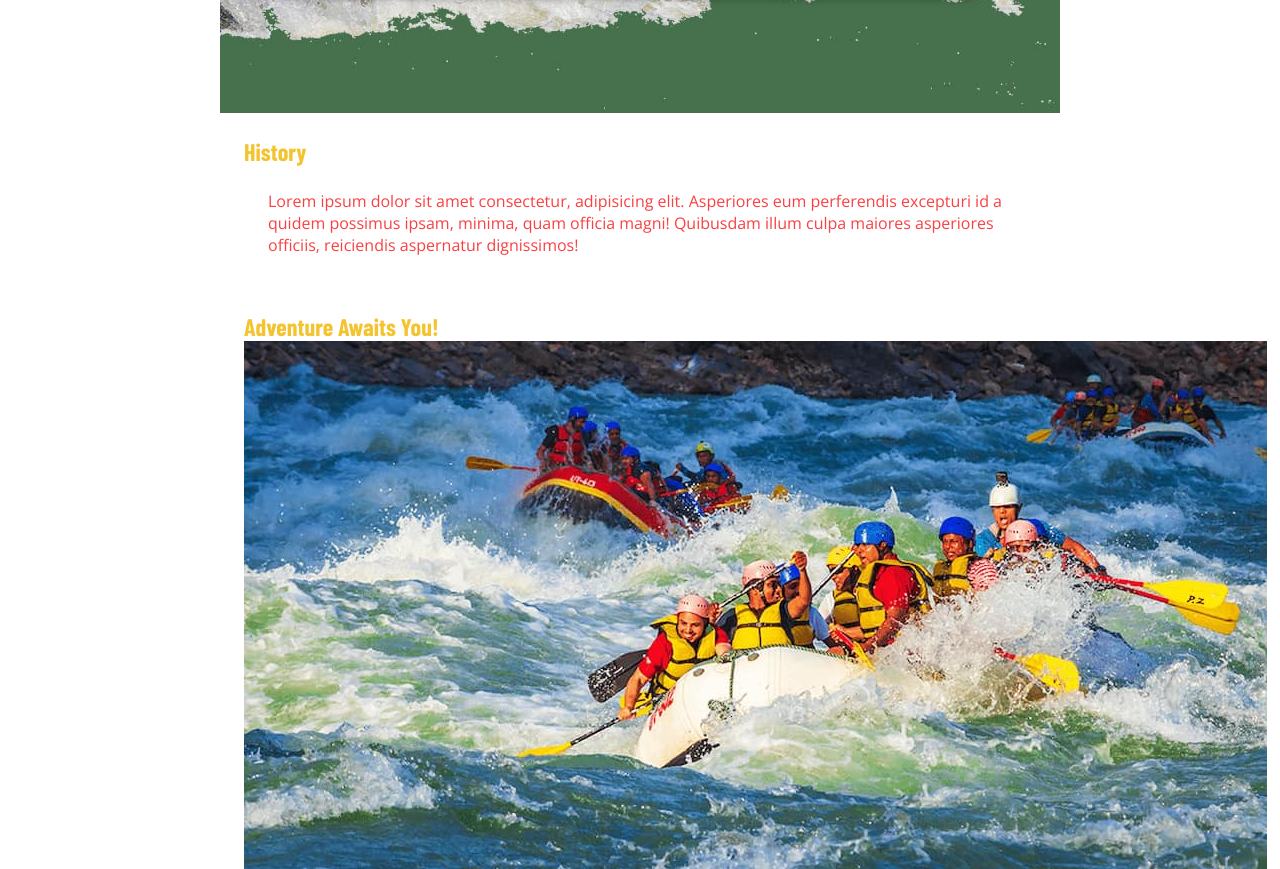
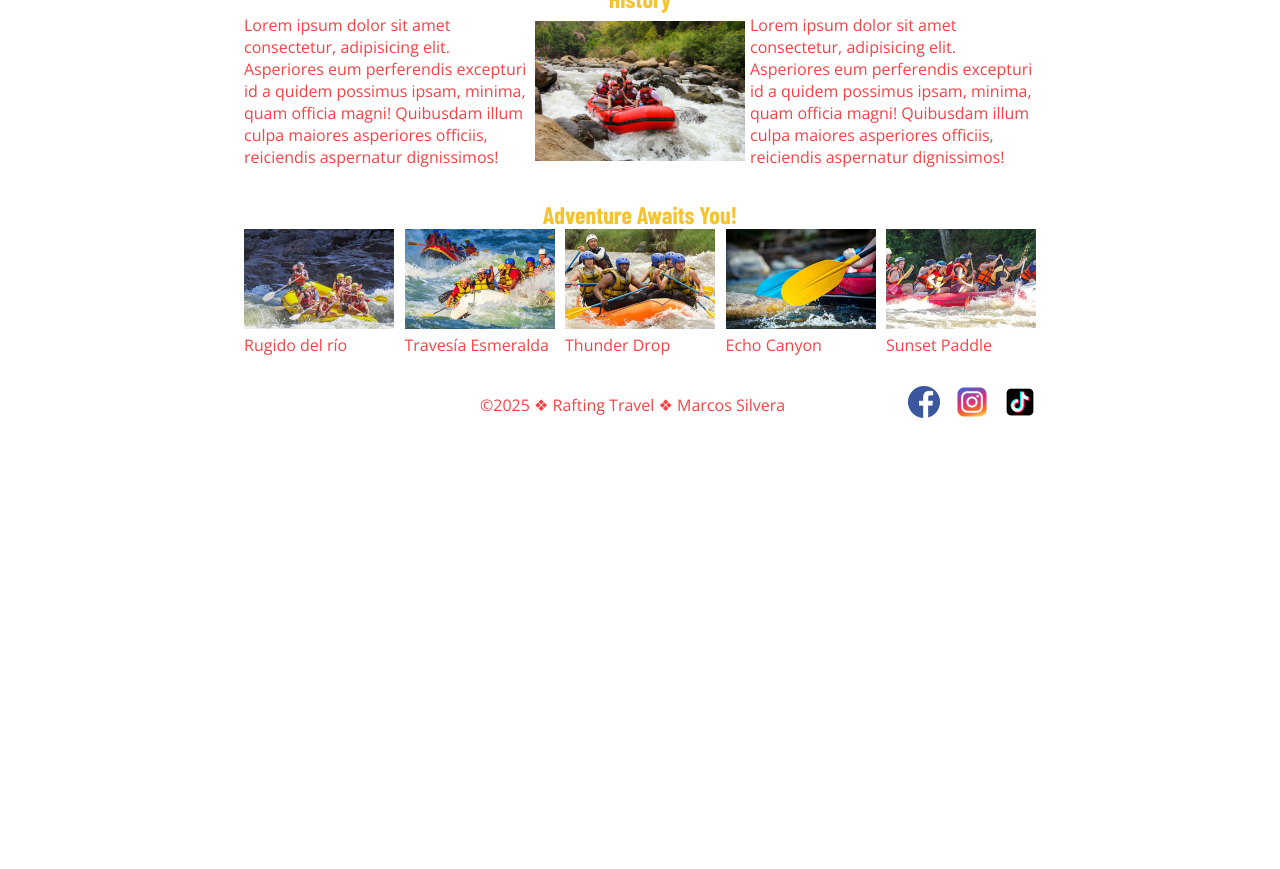
Before and after one commit to marsil1990/wdd130, a plain HTML site: page wwr/about.html in a window 1280 px wide. Shown: the part 689-1558 px from the top of the page. After the commit the page ends 1124 px from the top, so only its background shows below. Drawn offline with nearby package versions, Linux system fonts and the light colour scheme; a web font is replaced by a local one.

Commit message:
overlay and rafting

```diff
--- a/week03/styles/overlay.css
+++ b/week03/styles/overlay.css
@@ -17,8 +17,8 @@ h1 {
 
 .herodiv {
     margin: 10px auto;
-    /* position: relative; */
-    /* If removed, what happens?  The image is outside the div.*/
+    position: relative;
+
 }
 
 .herodiv img {
--- a/wwr/about.html
+++ b/wwr/about.html
@@ -36,19 +36,50 @@
                     ipsum deleniti facere. Veniam.</p>
             </article>
         </div>
-        <section>
+        <section class="history">
             <h2>History</h2>
             <p>Lorem ipsum dolor sit amet consectetur, adipisicing elit. Asperiores eum perferendis excepturi id a
                 quidem possimus ipsam, minima, quam officia magni! Quibusdam illum culpa maiores asperiores
                 officiis, reiciendis aspernatur dignissimos!</p>
+            <img src="images/rafting36_1024.jpg" alt="history">
+            <p>Lorem ipsum dolor sit amet consectetur, adipisicing elit. Asperiores eum perferendis excepturi id a
+                quidem possimus ipsam, minima, quam officia magni! Quibusdam illum culpa maiores asperiores
+                officiis, reiciendis aspernatur dignissimos!</p>
         </section>
-        <section>
+        <section class="adventure">
             <h2>Adventure Awaits You!</h2>
-            <img src="images/rafting-large1.jpg" alt="Representing a white water rafting">
-            <img src="images/rafting-medium2.jpg" alt="Representing a white water rafting">
-            <img src="images/rafting-medium3.jpg" alt="Representing a white water rafting">
-            <img src="images/rafting-large4.jpg" alt="Representing a white water rafting">
-            <img src="images/rafting-medium5.jpg" alt="Representing a white water rafting">
+            <figure>
+                <img src="images/rafting-adventure-1.png" alt="Representing a white water rafting">
+                <figcaption>
+                    Rugido del río
+                </figcaption>
+            </figure>
+            <figure>
+                <img src="images/rafting-adventure-2.png" alt="Representing a white water rafting">
+                <figcaption>
+                    Travesía Esmeralda
+                </figcaption>
+            </figure>
+            <figure>
+                <img src="images/rafting-adventure-3.png" alt="Representing a white water rafting">
+
+                <figcaption>
+                    Thunder Drop
+                </figcaption>
+            </figure>
+            <figure>
+                <img src="images/rafting-adventure-4.png" alt="Representing a white water rafting">
+                <figcaption>
+                    Echo Canyon
+                </figcaption>
+            </figure>
+            <figure>
+                <img src="images/rafting-adventure-5.png" alt="Representing a white water rafting">
+                <figcaption>
+                    Sunset Paddle
+                </figcaption>
+            </figure>
+
         </section>
 
     </main>
--- a/wwr/styles/rafting.css
+++ b/wwr/styles/rafting.css
@@ -29,6 +29,8 @@ main,
 footer {
     width: 840px;
     margin: 0 auto;
+    margin-top: 10px;
+    margin-bottom: 5px;
 }
 
 h1,
@@ -91,3 +93,95 @@ h1 {
     box-shadow: 2px 2px 8px rgba(0, 0, 0, 0.3);
     border-radius: 8px;
 }
+
+header {
+    display: grid;
+    grid-template-columns: 1fr 1fr;
+    place-items: center center;
+
+}
+
+header img {
+    width: 120px;
+    height: auto;
+    padding-top: 1em;
+    padding-bottom: 1em;
+}
+
+nav {
+    display: flex;
+    flex-direction: row;
+    flex-wrap: wrap;
+    gap: 20px
+}
+
+nav a {
+    display: block;
+    text-decoration: none;
+}
+
+.history {
+    display: grid;
+    grid-template-columns: 4fr 1fr 4fr;
+    grid-template-rows: 30px 1fr;
+    justify-items: center;
+    justify-content: center;
+    align-items: center;
+}
+
+.history h2 {
+    grid-column: 1 / 4;
+}
+
+.history p {
+    padding: 0;
+    margin: 0;
+}
+
+.history img {
+    width: 220px;
+    height: auto;
+    grid-column: 2 / 1 span;
+    grid-row: 2 / 1 span;
+    padding: 5px;
+}
+
+.adventure {
+    display: grid;
+    grid-template-columns: repeat(auto-fit, minmax(150px, 1r));
+    justify-content: space-between;
+}
+
+.adventure h2 {
+    justify-self: center;
+    grid-column: 1 / 6;
+}
+
+
+
+.adventure img {
+    width: 150px;
+    height: 100px;
+}
+
+footer {
+    display: flex;
+    justify-content: space-between;
+    align-items: center;
+    height: 50px;
+}
+
+footer p {
+    margin-left: 30%;
+}
+
+footer nav {
+    margin-left: auto;
+    display: flex;
+    gap: 1rem;
+}
+
+footer img {
+    width: 2em;
+    height: 2em;
+}
```
Also changed, not shown: wwr/images/rafting-adventure-1.png (added), wwr/images/rafting-adventure-2.png (added), wwr/images/rafting-adventure-3.png (added), wwr/images/rafting-adventure-4.png (added), wwr/images/rafting-adventure-5.png (added), wwr/images/rafting-large1.jpg (deleted), wwr/images/rafting-large4.jpg (deleted), wwr/images/rafting-medium2.jpg (deleted), wwr/images/rafting-medium3.jpg (deleted), wwr/images/rafting-medium5.jpg (deleted).
